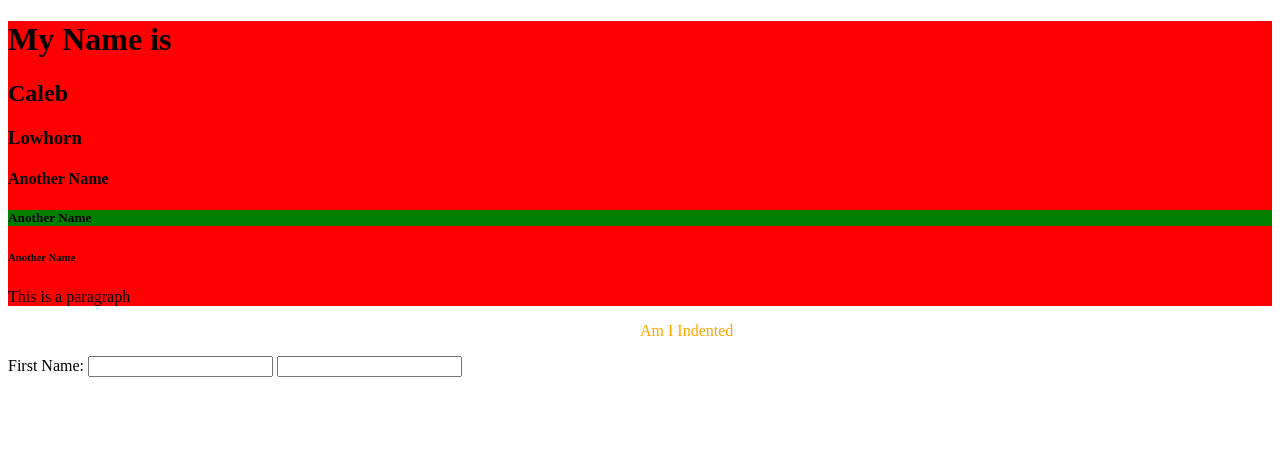
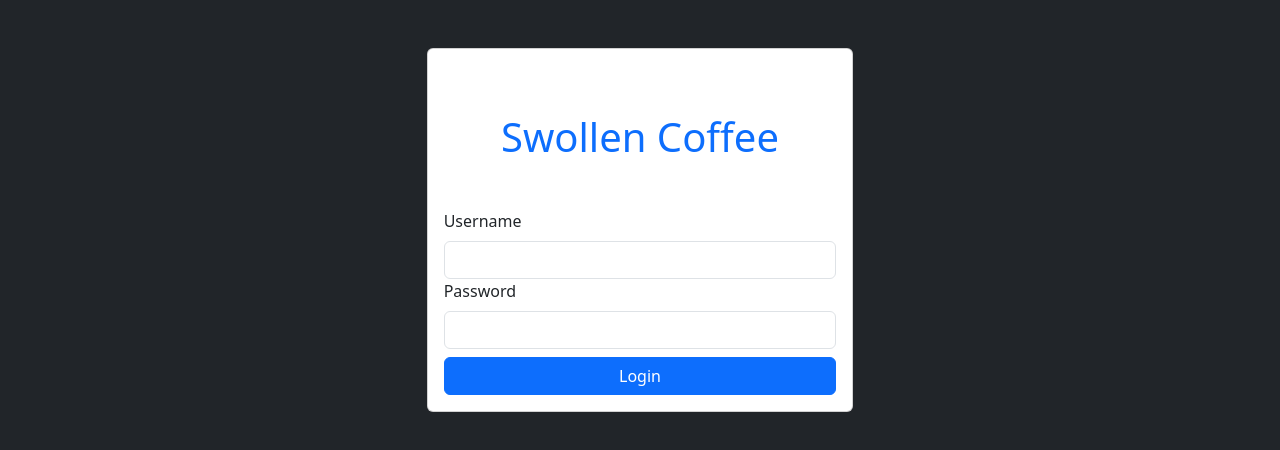
Before and after one commit to CalebL26/DS3870-001-2024-8, a plain HTML site: page index.html in a window 1280 px wide. Drawn offline with nearby package versions, Linux system fonts and the light colour scheme.

Commit message:
September 2, 2024 notes (Bus App 2)

```diff
--- a/index.html
+++ b/index.html
@@ -4,25 +4,22 @@
     <meta charset="UTF-8">
     <meta name="viewport" content="width=device-width, initial-scale=1.0">
     <title>Hello Caleb</title>
+    <link href="https://cdn.jsdelivr.net/npm/bootstrap@5.3.3/dist/css/bootstrap.min.css" rel="stylesheet" integrity="sha384-QWTKZyjpPEjISv5WaRU9OFeRpok6YctnYmDr5pNlyT2bRjXh0JMhjY6hW+ALEwIH" crossorigin="anonymous">
     </head>
-    <body>
-        <div style="background-color: red;">
-            <h1>My Name is </h1>
-            <h2> Caleb </h2>
-            <h3> Lowhorn </h3>
-            <h4> Another Name </h4>
-            <h5 style="background-color: green"> Another Name </h5>
-            <h6> Another Name </h6>
-            <P> This is a paragraph</P>
+    <body class="bg-dark">
+        <div class="card mt-5 col-4 offset-4">
+            <div class="card-body">
+                <h1 class="text-center mt-5 mb-5 text-primary">Swollen Coffee</h1>
+                <form>
+                    <label for="txtUsername" class="form-label">Username</label>
+                    <input id="txtUsername" type="text" class="form-control">
+                    <label for="txtPassword" class="form-label">Password</label>
+                    <input id="txtPassword" type="password" class="form-control">
+                    <button type="button" id="btnLogin" class="btn btn-primary col-12 mt-2">Login</button>
+                </form>
+            </div>
         </div>
-        <div>
-            <p style="padding-left:50%; color:orange;">Am I Indented </p>
-        </div>
-        <form>
-            <label for="txtFirstName">First Name:</label>
-            <input>
-            <input id="txtFirstName">
-        </form>
-
+        <script src="https://code.jquery.com/jquery-3.7.1.min.js" integrity="sha256-/JqT3SQfawRcv/BIHPThkBvs0OEvtFFmqPF/lYI/Cxo=" crossorigin="anonymous"></script>
+        <script src="https://cdn.jsdelivr.net/npm/bootstrap@5.3.3/dist/js/bootstrap.bundle.min.js" integrity="sha384-YvpcrYf0tY3lHB60NNkmXc5s9fDVZLESaAA55NDzOxhy9GkcIdslK1eN7N6jIeHz" crossorigin="anonymous"></script>
     </body>
 </html>
```
